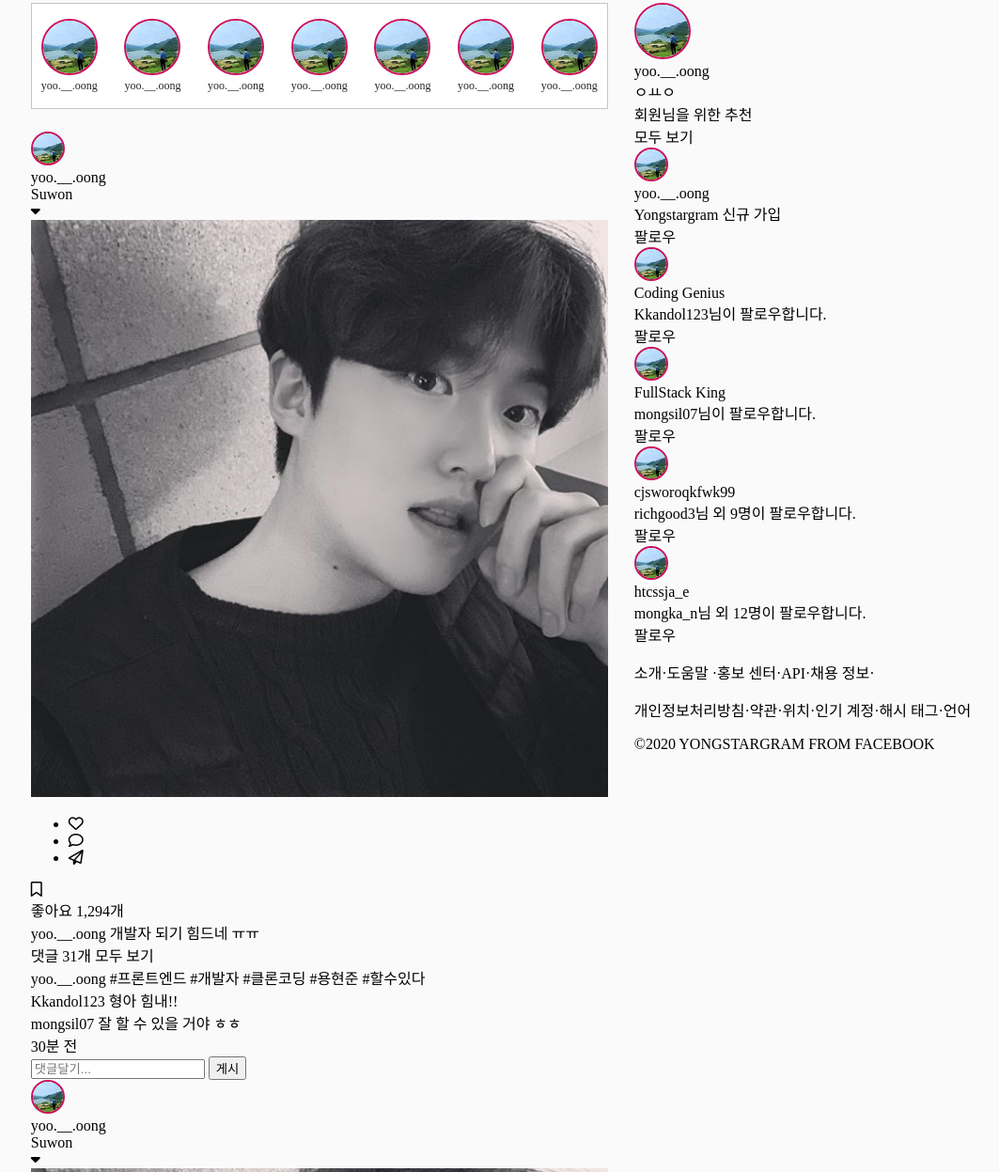
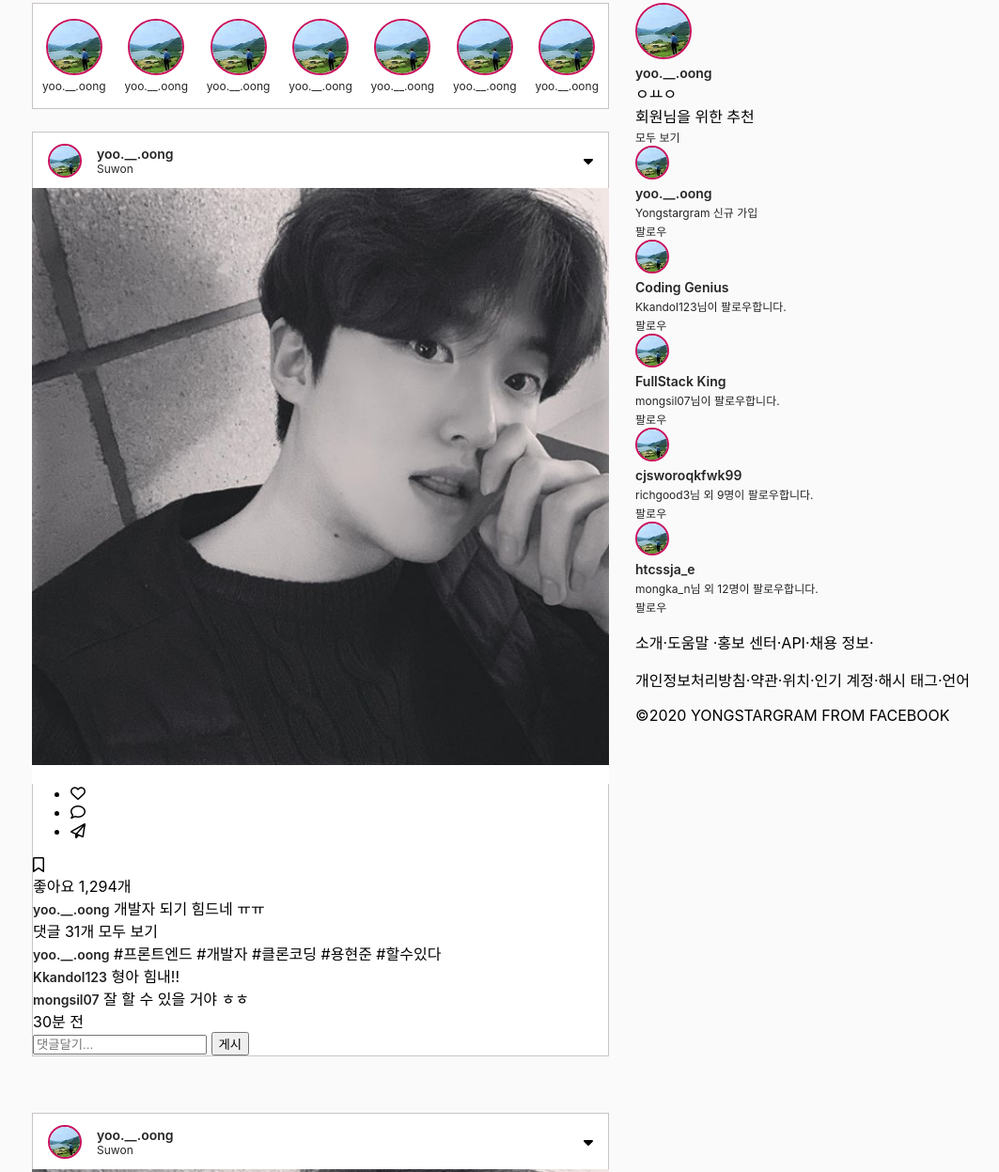
Before and after one commit to Yongveloper/Instargram_Clone-coding, a plain HTML site: page index.html in a window 1280 px wide. Shown: the part 83-1330 px from the top of the page at 94% size, without its empty margins (107-1170 px from the left). Drawn offline with Linux system fonts and the light colour scheme.

Commit message:
CSS: Feed Profile

```diff
--- a/index.html
+++ b/index.html
@@ -56,7 +56,7 @@
                             <div class="story_profile_img">
                                 <img src="story_profile_img/profile.jpg" />
                             </div>
-                            <div class="story_profile_name">
+                            <div class="story_profile_name small_name">
                                 yoo.__.oong
                             </div>
                         </div>
@@ -64,7 +64,7 @@
                             <div class="story_profile_img">
                                 <img src="story_profile_img/profile.jpg" />
                             </div>
-                            <div class="story_profile_name">
+                            <div class="story_profile_name small_name">
                                 yoo.__.oong
                             </div>
                         </div>
@@ -72,7 +72,7 @@
                             <div class="story_profile_img">
                                 <img src="story_profile_img/profile.jpg" />
                             </div>
-                            <div class="story_profile_name">
+                            <div class="story_profile_name small_name">
                                 yoo.__.oong
                             </div>
                         </div>
@@ -80,7 +80,7 @@
                             <div class="story_profile_img">
                                 <img src="story_profile_img/profile.jpg" />
                             </div>
-                            <div class="story_profile_name">
+                            <div class="story_profile_name small_name">
                                 yoo.__.oong
                             </div>
                         </div>
@@ -88,7 +88,7 @@
                             <div class="story_profile_img">
                                 <img src="story_profile_img/profile.jpg" />
                             </div>
-                            <div class="story_profile_name">
+                            <div class="story_profile_name small_name">
                                 yoo.__.oong
                             </div>
                         </div>
@@ -96,7 +96,7 @@
                             <div class="story_profile_img">
                                 <img src="story_profile_img/profile.jpg" />
                             </div>
-                            <div class="story_profile_name">
+                            <div class="story_profile_name small_name">
                                 yoo.__.oong
                             </div>
                         </div>
@@ -104,7 +104,7 @@
                             <div class="story_profile_img">
                                 <img src="story_profile_img/profile.jpg" />
                             </div>
-                            <div class="story_profile_name">
+                            <div class="story_profile_name small_name">
                                 yoo.__.oong
                             </div>
                         </div>
@@ -117,26 +117,32 @@
                         <!-- Feed Profile -->
                         <div class="main_feed_profile">
                             <div class="main_feed_profile_img_info">
+
                                 <div class="main_feed_profile_img">
                                     <img src="main_profile_img/main_profile.jpg" />
                                 </div>
+
+                                <div class="main_feed_name-view">
                                     <div class="main_feed_profile_name_place">
                                         <div class="main_feed_profile_name">
-                                    <span>yoo.__.oong</span>
+                                            <a class="name">yoo.__.oong</a>
+                                            <a class="small_name">Suwon</a>
                                         </div>
-                                <div class="main_feed_profile_place">
-                                    <span>Suwon</span>
+                                    </div>
+
+                                    <div class="main_feed_profile_view">
+                                        <span><i class="fas fa-caret-down"></i></span>
                                     </div>
                                 </div>
                             </div>
-                        <span><i class="fas fa-caret-down"></i></span>
+
 
                         </div>
 
                         <!-- Feed Main -->
                         <div class="main_feed">
                             <div class="main_feed_img">
-                            <img src="main_profile_img/용현준사진.png" class="feed_img"/>
+                                <img src="main_profile_img/용현준사진.png" class="feed_img" />
                             </div>
 
                             <div class="main_feed_explanation">
@@ -161,25 +167,25 @@
 
                                 <div class="main_feed_commentes">
                                     <div class="main_feed_commentes_name">
-                                    <span>yoo.__.oong</span> <span>개발자 되기 힘드네 ㅠㅠ </span>
+                                        <span class="name">yoo.__.oong</span> <span>개발자 되기 힘드네 ㅠㅠ </span>
                                     </div>
                                     <div class="main_feed_comment_count">
                                         <span>댓글 31개 모두 보기</span>
                                     </div>
                                     <div class="main_feed_comment">
-                                    <span>yoo.__.oong</span> <span>#프론트엔드 #개발자 #클론코딩 #용현준 #할수있다</span>
+                                        <span class="name">yoo.__.oong</span> <span>#프론트엔드 #개발자 #클론코딩 #용현준 #할수있다</span>
                                     </div>
                                     <div class="main_feed_comment">
-                                    <span>Kkandol123</span> <span>형아 힘내!!</span>
+                                        <span class="name">Kkandol123</span> <span>형아 힘내!!</span>
                                     </div>
                                     <div class="main_feed_comment">
-                                    <span>mongsil07</span> <span>잘 할 수 있을 거야 ㅎㅎ</span>
+                                        <span class="name">mongsil07</span> <span>잘 할 수 있을 거야 ㅎㅎ</span>
                                     </div>
                                     <div class="main_feed_time">
                                         <span>30분 전</span>
                                     </div>
                                     <section class="main_feed_comment_input">
-                                    <form class="comment_input_form"action="">
+                                        <form class="comment_input_form" action="">
                                             <input class="comment_input_text" type="text" placeholder="댓글달기..." />
                                             <input class="comment_input_button" type="button" value="게시" />
                                         </form>
@@ -197,26 +203,32 @@
                         <!-- Feed Profile -->
                         <div class="main_feed_profile">
                             <div class="main_feed_profile_img_info">
+
                                 <div class="main_feed_profile_img">
                                     <img src="main_profile_img/main_profile.jpg" />
                                 </div>
+
+                                <div class="main_feed_name-view">
                                     <div class="main_feed_profile_name_place">
                                         <div class="main_feed_profile_name">
-                                    <span>yoo.__.oong</span>
+                                            <a class="name">yoo.__.oong</a>
+                                            <a class="small_name">Suwon</a>
                                         </div>
-                                <div class="main_feed_profile_place">
-                                    <span>Suwon</span>
+                                    </div>
+
+                                    <div class="main_feed_profile_view">
+                                        <span><i class="fas fa-caret-down"></i></span>
                                     </div>
                                 </div>
                             </div>
-                        <span><i class="fas fa-caret-down"></i></span>
+
 
                         </div>
 
                         <!-- Feed Main -->
                         <div class="main_feed">
                             <div class="main_feed_img">
-                            <img src="main_profile_img/용현준사진.png" class="feed_img"/>
+                                <img src="main_profile_img/용현준사진.png" class="feed_img" />
                             </div>
 
                             <div class="main_feed_explanation">
@@ -241,22 +253,22 @@
 
                                 <div class="main_feed_commentes">
                                     <div class="main_feed_commentes_name">
-                                    <span>yoo.__.oong</span> <span>개발자 되기 힘드네 ㅠㅠ</span>
+                                        <span class="name">yoo.__.oong</span> <span>개발자 되기 힘드네 ㅠㅠ</span>
                                     </div>
                                     <div class="main_feed_comment_count">
                                         <span>댓글 31개 모두 보기</span>
                                     </div>
                                     <div class="main_feed_comment">
-                                    <span>Kkandol123</span> <span>형아 힘내!!</span>
+                                        <span class="name">Kkandol123</span> <span>형아 힘내!!</span>
                                     </div>
                                     <div class="main_feed_comment">
-                                    <span>mongsil07</span> <span>잘 할 수 있을 거야 ㅎㅎ</span>
+                                        <span class="name">mongsil07</span> <span>잘 할 수 있을 거야 ㅎㅎ</span>
                                     </div>
                                     <div class="main_feed_time">
                                         <span>30분 전</span>
                                     </div>
                                     <section class="main_feed_comment_input">
-                                    <form class="comment_input_form"action="">
+                                        <form class="comment_input_form" action="">
                                             <input class="comment_input_text" type="text" placeholder="댓글달기..." />
                                             <input class="comment_input_button" type="button" value="게시" />
                                         </form>
@@ -279,7 +291,7 @@
                     </div>
                     <div class="footer_meuu_profile_name">
                         <div class="footer_id">
-                            <span>yoo.__.oong</span>
+                            <span class="name">yoo.__.oong</span>
                         </div>
                         <div class="footer_nickname">
                             <span>ㅇㅛㅇ</span>
@@ -294,7 +306,7 @@
                             <span>회원님을 위한 추천</span>
                         </div>
                         <div class="footer_recommend_view">
-                            <span>모두 보기</span>
+                            <span class="small_name">모두 보기</span>
                         </div>
                     </div>
                     <div class="footer_recommend_menulist">
@@ -304,14 +316,14 @@
                             </div>
                             <div class="footer_recommend_list_name">
                                 <div class="recommend_id">
-                                    <span>yoo.__.oong</span>
+                                    <span class="name">yoo.__.oong</span>
                                 </div>
                                 <div class="recommend_info">
-                                    <span>Yongstargram 신규 가입</span>
+                                    <span class="small_name">Yongstargram 신규 가입</span>
                                 </div>
                             </div>
                             <div class="footer_recommend_list_follow">
-                                <span>팔로우</span>
+                                <span class="small_name">팔로우</span>
                             </div>
                         </div>
                         <div class="footer_recommend_list">
@@ -320,14 +332,14 @@
                             </div>
                             <div class="footer_recommend_list_name">
                                 <div class="recommend_id">
-                                    <span>Coding Genius</span>
+                                    <span class="name">Coding Genius</span>
                                 </div>
                                 <div class="recommend_info">
-                                    <span>Kkandol123님이 팔로우합니다.</span>
+                                    <span class="small_name">Kkandol123님이 팔로우합니다.</span>
                                 </div>
                             </div>
                             <div class="footer_recommend_list_follow">
-                                <span>팔로우</span>
+                                <span class="small_name">팔로우</span>
                             </div>
                         </div>
                         <div class="footer_recommend_list">
@@ -336,14 +348,14 @@
                             </div>
                             <div class="footer_recommend_list_name">
                                 <div class="recommend_id">
-                                    <span>FullStack King</span>
+                                    <span class="name">FullStack King</span>
                                 </div>
                                 <div class="recommend_info">
-                                    <span>mongsil07님이 팔로우합니다.</span>
+                                    <span class="small_name">mongsil07님이 팔로우합니다.</span>
                                 </div>
                             </div>
                             <div class="footer_recommend_list_follow">
-                                <span>팔로우</span>
+                                <span class="small_name">팔로우</span>
                             </div>
                         </div>
                         <div class="footer_recommend_list">
@@ -352,14 +364,14 @@
                             </div>
                             <div class="footer_recommend_list_name">
                                 <div class="recommend_id">
-                                    <span>cjsworoqkfwk99</span>
+                                    <span class="name">cjsworoqkfwk99</span>
                                 </div>
                                 <div class="recommend_info">
-                                    <span>richgood3님 외 9명이 팔로우합니다.</span>
+                                    <span class="small_name">richgood3님 외 9명이 팔로우합니다.</span>
                                 </div>
                             </div>
                             <div class="footer_recommend_list_follow">
-                                <span>팔로우</span>
+                                <span class="small_name">팔로우</span>
                             </div>
                         </div>
                         <div class="footer_recommend_list">
@@ -368,14 +380,14 @@
                             </div>
                             <div class="footer_recommend_list_name">
                                 <div class="recommend_id">
-                                    <span>htcssja_e</span>
+                                    <span class="name">htcssja_e</span>
                                 </div>
                                 <div class="recommend_info">
-                                    <span>mongka_n님 외 12명이 팔로우합니다.</span>
+                                    <span class="small_name">mongka_n님 외 12명이 팔로우합니다.</span>
                                 </div>
                             </div>
                             <div class="footer_recommend_list_follow">
-                                <span>팔로우</span>
+                                <span class="small_name">팔로우</span>
                             </div>
                         </div>
                     </div>
--- a/style.css
+++ b/style.css
@@ -26,6 +26,27 @@ img {
     border: 2px solid var(--color-dark-pink);
     cursor: pointer;
     user-select: none;
+}
+
+i {
+    cursor: pointer;
+}
+
+.main_left_menu,
+.footer_menu {
+    font-family: -apple-system,BlinkMacSystemFont,"Segoe UI",Roboto,Helvetica,Arial,sans-serif;
+}
+
+.name,
+.small_name {
+    font-size:14px;
+    font-weight: 600;
+    color: var(--color-light-black);
+}
+
+.small_name {
+    font-size:12px;
+    font-weight: normal;
 }
 
 /* Navbar */
@@ -130,3 +151,46 @@ img {
     font-size: 12px;
     color: var(--color-light-black);
 }
+
+/* Main Feed */
+.main_feed {
+    background-color: var(--color-white);
+    margin-bottom: 60px;
+}
+
+.main_feed_profile {
+    border: 1px solid var(--color-light-gray);
+    border-bottom: none;
+    padding: 16px;
+}
+
+.main_feed_profile_img_info {
+    height: 27px;
+    display: flex;
+    justify-content: space-between;
+    align-items: center;
+}
+
+.main_feed_profile_img{
+    display: flex;
+}
+
+.main_feed_name-view {
+    width: 100%;
+    display: flex;
+    justify-content: space-between;
+    align-items: center;
+    margin-left: 16px;
+}
+
+.main_feed_profile_name{
+    display: flex;
+    flex-direction: column;
+    align-items: flex-start;
+}
+
+
+.main_feed_explanation {
+    border: 1px solid var(--color-light-gray);
+    border-top: none;
+}
```
Lines whose indentation alone changed are shown as unchanged.
